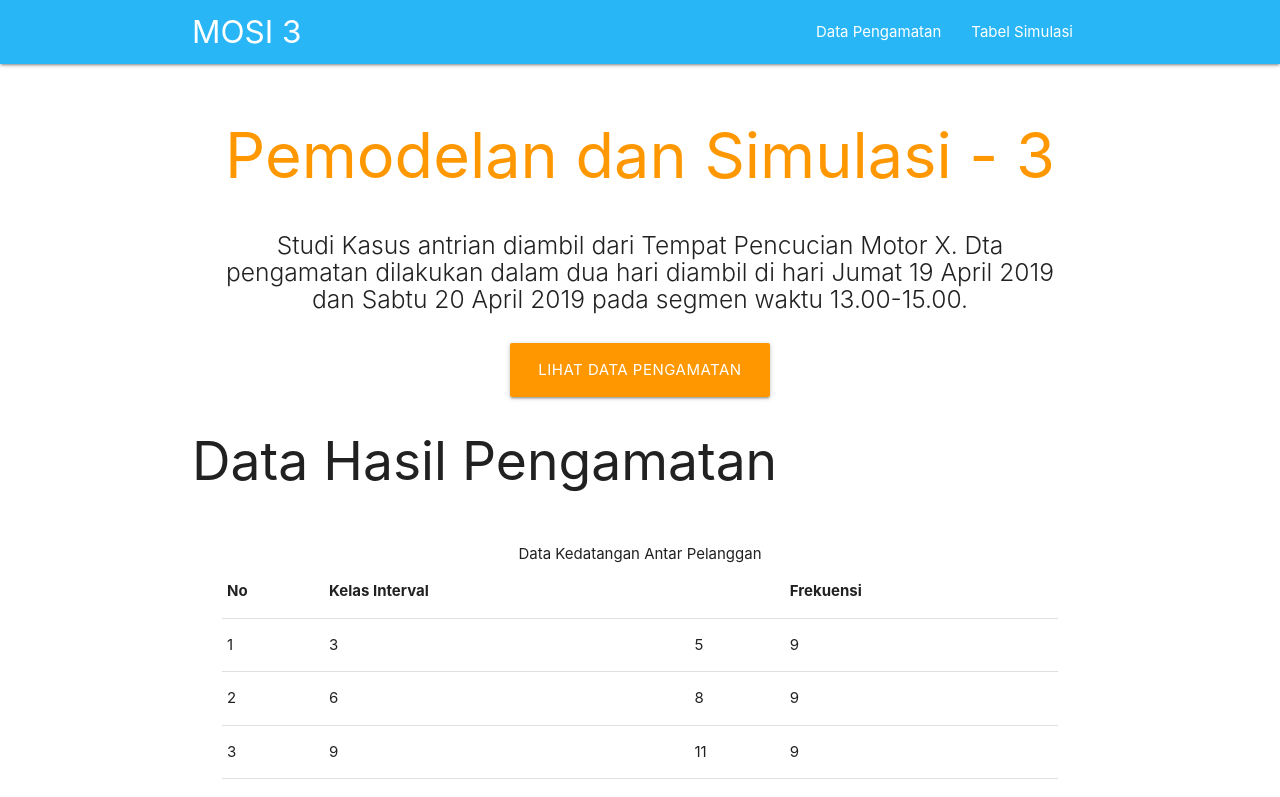
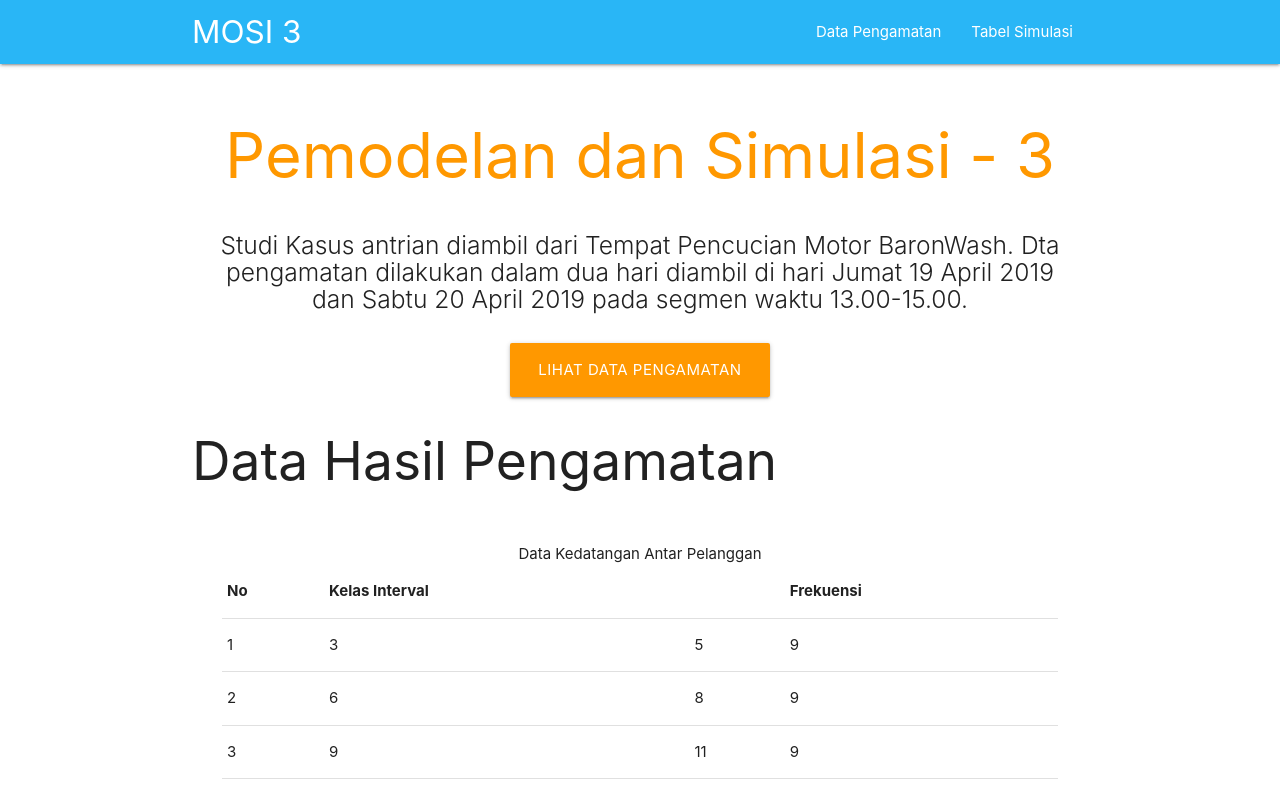
Before and after one commit to raflirach/mosi-antrian, a React (Create React App) app: page / in a window 1280 px wide. Shown: the top 797 px of the page. Built offline with nearby package versions, Linux system fonts and the light colour scheme.

Commit message:
adding tempat

```diff
--- a/src/sections/Intro.js
+++ b/src/sections/Intro.js
@@ -10,8 +10,8 @@ export default class Intro extends Component {
           <h1 className="header center orange-text">Pemodelan dan Simulasi - 3</h1>
           <div className="row center">
             <h5 className="header col s12 light">
-              Studi Kasus antrian diambil dari Tempat Pencucian Motor X. Dta pengamatan dilakukan dalam dua hari diambil
-              di hari Jumat 19 April 2019 dan Sabtu 20 April 2019 pada segmen waktu 13.00-15.00.
+              Studi Kasus antrian diambil dari Tempat Pencucian Motor BaronWash. Dta pengamatan dilakukan dalam dua hari
+              diambil di hari Jumat 19 April 2019 dan Sabtu 20 April 2019 pada segmen waktu 13.00-15.00.
             </h5>
           </div>
           <div className="row center">
```
